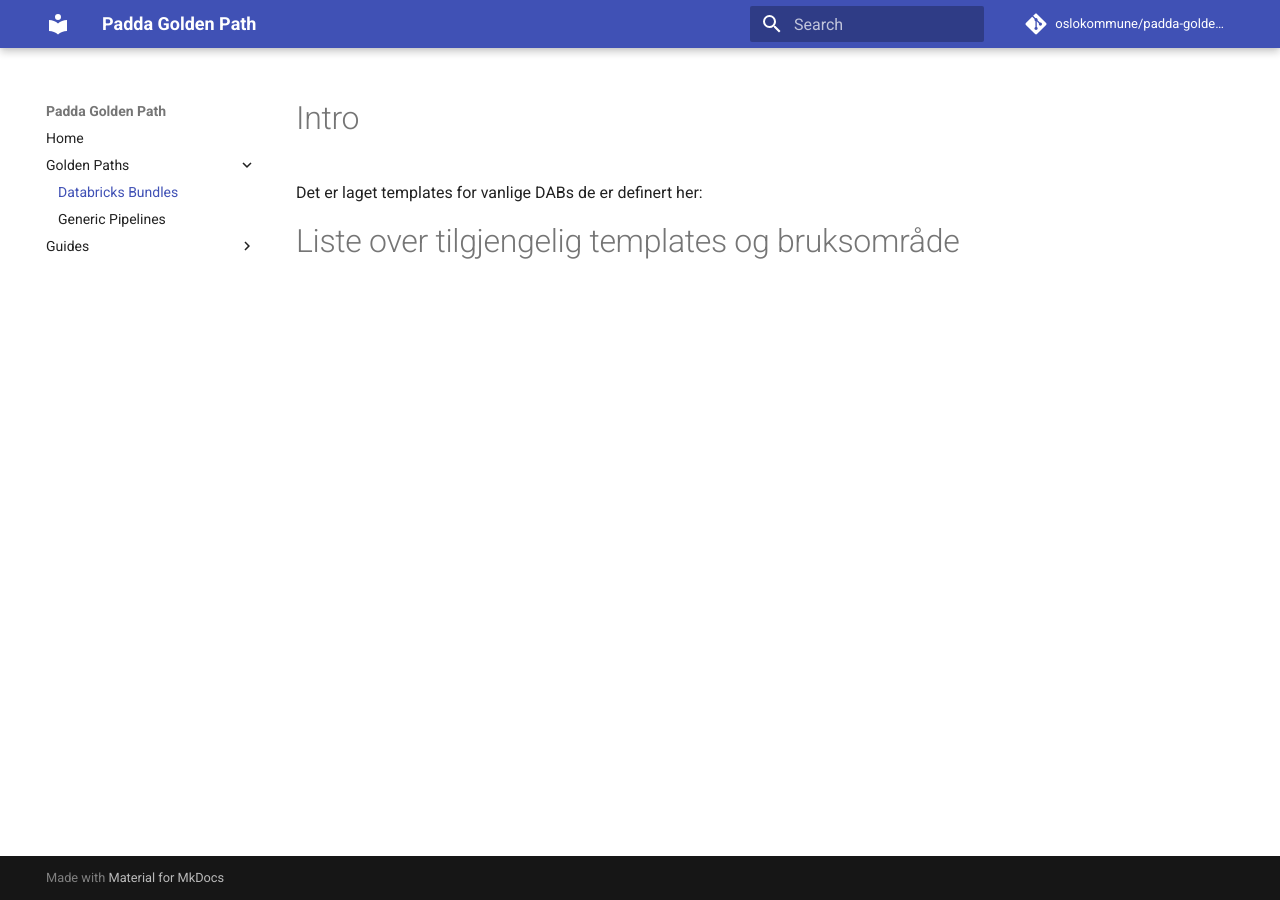
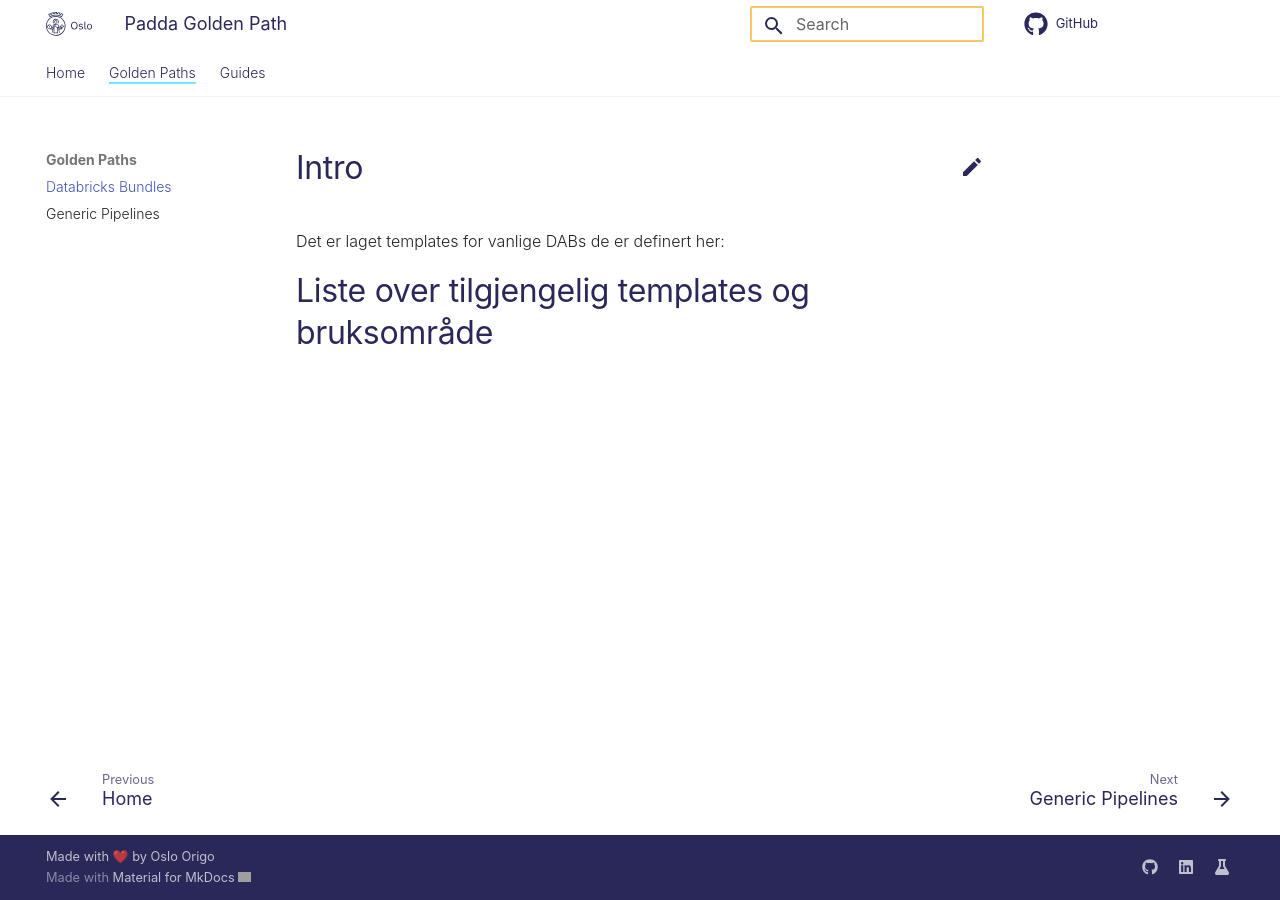
Before and after one commit to oslokommune/padda-golden-path, an MkDocs documentation site: the page built from docs/golden-paths/databricks-bundles.md, in a window 1280 px wide. Built offline with MkDocs 1.6.1 and Material for MkDocs 9.7.7, drawn with Linux system fonts in a browser that asks for light colours; comment, search, counter and statistics services are not loaded; grey boxes are pictures that could not be loaded.

Commit message:
Copy theme from dataspeilet mkdocs

```diff
--- /dev/null
+++ b/docs/stylesheets/admonitions.css
@@ -0,0 +1,59 @@
+.md-typeset .admonition {
+  box-shadow: none;
+  border: none;
+  border-radius: 0;
+  border-left-width: 0.25rem;
+  border-left-style: solid;
+  padding: 0.75rem;
+  color: var(--color-blue-dark);
+}
+
+.md-typeset .admonition-title {
+  background-color: transparent !important;
+  font-weight: 500 !important;
+  font-size: 0.625rem;
+  padding: 0 0 0.25rem 1.25rem !important;
+}
+
+.md-typeset .admonition > .admonition-title:before {
+  left: 0;
+  top: 0.2em;
+  background-color: #2A2859;
+  height: 1.25em;
+}
+
+.md-typeset .admonition > p,
+.md-typeset .admonition > :last-child {
+  margin: 0 !important;
+}
+
+.md-typeset .admonition {
+  border-color: var(--pkt-color-brand-dark-beige-1000);
+  background-color: var(--pkt-color-brand-light-beige-1000);
+}
+.md-typeset .admonition.note,
+.md-typeset .admonition.example,
+.md-typeset .admonition.tip {
+  border-color: var(--pkt-color-border-blue);
+  background-color: var(--pkt-color-brand-blue-300);
+}
+.md-typeset .admonition.success {
+  border-color: var(--pkt-color-border-green);
+  background-color: var(--pkt-color-brand-green-400);
+}
+.md-typeset .admonition.warning {
+  border-color: var(--pkt-color-border-yellow);
+  background-color: var(--pkt-color-brand-yellow-500);
+}
+
+.md-typeset .note > .admonition-title:before,
+.md-typeset .example > .admonition-title:before,
+.md-typeset .tip > .admonition-title:before {
+  mask-image: url('https://punkt-cdn.oslo.kommune.no/11.12/icons/alert-information.svg');
+}
+.md-typeset .success > .admonition-title:before {
+  mask-image: url('https://punkt-cdn.oslo.kommune.no/11.12/icons/check-circle.svg');
+}
+.md-typeset .warning > .admonition-title:before {
+  mask-image: url('https://punkt-cdn.oslo.kommune.no/11.12/icons/alert-warning.svg');
+}
--- /dev/null
+++ b/docs/stylesheets/extra.css
@@ -0,0 +1,231 @@
+/* Centering the inner content */
+
+[data-md-color-scheme="oslo"] .md-content__inner {
+  max-width: 800px;
+  margin: auto;
+}
+
+/* Fixed padding on small screens */
+
+[data-md-color-scheme="oslo"] .md-main {
+  padding: 0 20px;
+}
+
+/* Fixed padding on footer */
+
+[data-md-color-scheme="oslo"] .md-footer {
+  padding-top: 30px;
+}
+
+/* Hiding light/dark mode button */
+
+[data-md-color-scheme="oslo"] .md-header__option {
+  visibility: hidden;
+}
+
+/* Fixing GitHub icon on small screens */
+
+[data-md-color-scheme="oslo"] .md-nav__source {
+  background-color: #ffffff;
+}
+
+/* Disabling dropshadow on small screens */
+[data-md-color-scheme="oslo"] .md-header--shadow {
+  box-shadow: none;
+}
+
+/* Styling the text elements */
+@font-face {
+  font-family: "oslosans";
+  src: url("OsloSans-Regular.woff") format("truetype");
+  -webkit-font-smoothing: antialiased;
+
+}
+
+:root {
+  --md-text-font: "Oslo Sans";
+}
+
+[data-md-color-scheme="oslo"] {
+  --md-primary-fg-color: #ffffff; /* Navigation background */
+  --md-primary-bg-color: #2a2859; /* Navigation text */
+  --md-accent-fg-color: #1f42aa; /* Hover */
+  --md-accent-bg-color: #8d50b1; /* Unused(?) Hover */
+  --md-footer-bg-color: #ffffff; /* Footer */
+  --md-footer-fg-color: #2a2859; /* Footer Navigation text */
+  --md-footer-bg-color--dark: #2a2859; /* Footer Bottom layer */
+}
+
+[data-md-color-scheme="oslo"] .md-typeset h1, h2, h3 {
+  color: #2a2859;
+}
+
+[data-md-color-scheme="oslo"] p, li {
+  font-weight: 300 !important;
+}
+
+[data-md-color-scheme="oslo"] .md-header__topic:first-child {
+  font-weight: 400 !important;
+}
+
+[data-md-color-scheme="oslo"] h1, h2, h3, h4, h5 {
+  font-weight: 400 !important;
+}
+
+[data-md-color-scheme="oslo"] .md-content a {
+  color: #2a2859;
+  text-underline-offset: 3px;
+}
+
+[data-md-color-scheme="oslo"] .md-content a:hover {
+  color: #1f42aa;
+}
+
+[data-md-color-scheme="oslo"] .md-content a, .md-content a.hover{
+  text-decoration: underline;
+  text-decoration-thickness: 1px;
+}
+
+[data-md-color-scheme="oslo"] .md-typeset kbd {
+  margin: 0 0.3em;
+}
+
+[data-md-color-scheme="oslo"] .md-typeset__table {
+  min-width: 100%;
+}
+
+[data-md-color-scheme="oslo"] .md-typeset table:not([class]) {
+   display: table;
+}
+
+[data-md-color-scheme="oslo"] .md-search__input::placeholder {
+  color: #666666;
+}
+
+[data-md-color-scheme="oslo"] .md-search__input {
+  color: #2a2859;
+}
+
+[data-md-color-scheme="oslo"] .md-search__form {
+  background-color: #ffffff;
+  border: 2px solid #f9C66b;
+}
+
+[data-md-color-scheme="oslo"] .md-search__form:hover {
+  background-color: #ffffff;
+}
+
+[data-md-color-scheme="oslo"] .md-tabs {
+  border-bottom: 1px solid #f2f2f2;
+}
+
+[data-md-color-scheme="oslo"] .md-source:focus,
+.md-source:hover,
+.md-nav__source:hover,
+.md-tabs__link:focus,
+.md-tabs__link:hover,
+.md-body__link:focus,
+.md-body__link:hover,
+.md-footer__link:focus,
+.md-footer__link:hover {
+ opacity:1;
+ color: #1f42aa;
+}
+
+[data-md-color-scheme="oslo"] html .md-footer-meta.md-typeset a:focus,
+html .md-footer-meta.md-typeset a:hover {
+ opacity:1;
+ color: #B3F5FF;
+}
+
+/* Underlining the active menu item (and removing fade) */
+[data-md-color-scheme="oslo"] .md-tabs__link {
+  opacity:1;
+}
+
+[data-md-color-scheme="oslo"] .md-tabs__item--active {
+  text-decoration: underline;
+  text-decoration-color: #6fe9ff;
+  text-decoration-thickness: 2px;
+  text-underline-offset: 4px;
+}
+
+/* Styling Buttons */
+
+[data-md-color-scheme="oslo"] .md-button {
+  border: 2px solid #2A2859;
+  color: #2A2859 !important;
+  text-decoration: none !important;
+  font-weight: 500 !important;
+}
+
+[data-md-color-scheme="oslo"] .md-button:hover {
+  background-color: #1F42AA;
+  color: #ffffff !important;
+  text-decoration-color: #ffffff;
+  text-decoration: underline !important;
+  text-underline-offset: 4px;
+}
+
+[data-md-color-scheme="oslo"] .md-clipboard {
+  color: #2A2859;
+}
+
+[data-md-color-scheme="oslo"] .md-clipboard:hover {
+  color:#1f42aa
+}
+
+/* Styling Abbreviations */
+[data-md-color-scheme="oslo"] abbr {
+    background-color: #e5fcff;
+    border: none;
+}
+
+article a:not([href^='/']):not([href^='#']):not([href*='127.0.0.1']):not([href*='localhost']):not([href*='oslokommune.github.io/dataspeilet']):not(.md-icon):after,
+a[target='_blank']:after {
+  display: inline-block;
+  content: '';
+  width: 1em;
+  height: 1em;
+  --svg: url(https://punkt-cdn.oslo.kommune.no/latest/icons/new-window-small.svg);
+  background-image: var(--svg);
+  background-position: bottom left;
+  background-repeat: no-repeat;
+  background-size: contain;
+  vertical-align: baseline;
+}
+
+.md-social a[target='_blank']:after {
+  display: none;
+}
+
+/* Keys */
+.md-typeset kbd {
+  border: 1px solid #808080;
+  box-shadow: none;
+  margin: 0;
+}
+
+body[data-md-path="datakatalog/index"] .md-main {
+  background-color: #ea8888;
+  max-width: 100%; /* optional: make full width */
+}
+
+body[data-md-path="datakatalog/index"] .md-content__inner {
+  max-width: none;
+  width: 100%;
+  padding: 0;
+  background-color: #6fe9ff;
+}
+
+/* Target the "question" collapsible blocks */
+.md-typeset .admonition.question,
+.md-typeset details.question {
+  border-color: #E5FFE6;
+}
+
+.md-typeset .admonition.question > .admonition-title,
+.md-typeset details.question > summary {
+  background-color: #E5FFE6;
+  color: #034B45; /* text color */
+}
--- /dev/null
+++ b/docs/stylesheets/punkt.css
@@ -0,0 +1,188 @@
+.pkt-linkcard-group {
+  display: grid;
+  gap: 1rem;
+}
+.pkt-linkcard-group .pkt-linkcard {
+  flex: 1;
+}
+
+.pkt-linkcard {
+  display: flex;
+  flex-direction: row;
+  gap: 0.75rem;
+  padding: 1rem;
+  font-size: 1rem !important;
+  text-decoration: none !important;
+  border: 4px solid var(--pkt-color-border-subtle);
+}
+
+.pkt-linkcard .pkt-icon {
+  height: 1.15em;
+  margin-top: 0.25rem;
+}
+
+.pkt-linkcard:not(.pkt-linkcard--disabled):hover .pkt-linkcard__title {
+  text-decoration: underline;
+}
+
+.pkt-linkcard__title {
+  font-size: 1em;
+  font-weight: 500;
+}
+
+.pkt-linkcard__text {
+  font-size: 0.7em;
+  font-weight: 300;
+}
+
+.pkt-linkcard--disabled {
+  opacity: 0.25;
+}
+
+/*
+ * Colors
+ * Brand
+ * Light mode
+ * Dark mode
+ */
+ :root {
+  /**
+   * @tokens Colors
+   * @presenter Color
+   */
+  --pkt-color-brand-blue-100: #F1FDFF;
+  --pkt-color-brand-blue-200: #E5FCFF;
+  --pkt-color-brand-blue-300: #D1F9FF;
+  --pkt-color-brand-blue-500: #B3F5FF;
+  --pkt-color-brand-blue-1000: #6FE9FF;
+  --pkt-color-brand-dark-blue-700: #6A698B;
+  --pkt-color-brand-dark-blue-1000: #2A2859;
+  --pkt-color-brand-warm-blue-1000: #1F42AA;
+  --pkt-color-brand-green-400: #C7FDE9;
+  --pkt-color-brand-green-1000: #43F8B6;
+  --pkt-color-brand-light-green-400: #E5FFE6;
+  --pkt-color-brand-light-green-1000: #C7F6C9;
+  --pkt-color-brand-dark-green-1000: #034B45;
+  --pkt-color-brand-yellow-1000: #F9C66B;
+  --pkt-color-brand-yellow-500: #FFE7BC;
+  --pkt-color-brand-red-100: #FFF2F1;
+  --pkt-color-brand-red-400: #FFDFDC;
+  --pkt-color-brand-red-600: #FFB4AC;
+  --pkt-color-brand-red-1000: #FF8274;
+  --pkt-color-brand-light-beige-1000: #F8F0DD;
+  --pkt-color-brand-dark-beige-1000: #D0BFAE;
+  --pkt-color-brand-neutrals-white: #FFFFFF;
+  --pkt-color-brand-neutrals-100: #F9F9F9;
+  --pkt-color-brand-neutrals-200: #F2F2F2;
+  --pkt-color-brand-neutrals-1000: #2C2C2C;
+  --pkt-color-brand-neutrals-black: #000000;
+  --pkt-color-brand-neutrals-transparent: transparent;
+  --pkt-color-brand-purple-1000: #E0ADFF;
+  --pkt-color-grays-gray-100: #E6E6E6;
+  --pkt-color-grays-gray-200: #CCCCCC;
+  --pkt-color-grays-gray-300: #B3B3B3;
+  --pkt-color-grays-gray-400: #9A9A9A;
+  --pkt-color-grays-gray-500: #808080;
+  --pkt-color-grays-gray-600: #666666;
+  --pkt-color-grays-gray-700: #4D4D4D;
+  --pkt-color-grays-gray-800: #333333;
+  --pkt-color-grays-gray-900: #1A1A1A;
+  --pkt-color-grays-gray-1000: #2C2C2C;
+  --pkt-color-background-card: #FFFFFF;
+  --pkt-color-background-default: #FFFFFF;
+  --pkt-color-background-subtle: #F9F9F9;
+  --pkt-color-background-transparent: transparent;
+  --pkt-color-border-default: #2A2859;
+  --pkt-color-border-beige: #D0BFAE;
+  --pkt-color-border-blue: #6FE9FF;
+  --pkt-color-border-gray: #CCCCCC;
+  --pkt-color-border-green: #43F8B6;
+  --pkt-color-border-light-beige: #F8F0DD;
+  --pkt-color-border-red: #FF8274;
+  --pkt-color-border-subtle: #F2F2F2;
+  --pkt-color-border-yellow: #F9C66B;
+  --pkt-color-border-states-active: #1F42AA;
+  --pkt-color-border-states-disabled: #B3B3B3;
+  --pkt-color-border-states-focus: #E0ADFF;
+  --pkt-color-border-states-hover: #1F42AA;
+  --pkt-color-surface-default-faded-green: #E5FFE6;
+  --pkt-color-surface-default-faded-red: #FFDFDC;
+  --pkt-color-surface-default-gray: #F9F9F9;
+  --pkt-color-surface-default-light-beige: #F8F0DD;
+  --pkt-color-surface-default-light-blue: #D1F9FF;
+  --pkt-color-surface-default-light-green: #C7FDE9;
+  --pkt-color-surface-default-red: #FFB4AC;
+  --pkt-color-surface-default-yellow: #FFE7BC;
+  --pkt-color-surface-strong-beige: #D0BFAE;
+  --pkt-color-surface-strong-blue: #6FE9FF;
+  --pkt-color-surface-strong-dark-blue: #2A2859;
+  --pkt-color-surface-strong-dark-green: #034B45;
+  --pkt-color-surface-strong-gray: #F2F2F2;
+  --pkt-color-surface-strong-green: #43F8B6;
+  --pkt-color-surface-strong-light-green: #C7F6C9;
+  --pkt-color-surface-strong-red: #FF8274;
+  --pkt-color-surface-strong-yellow: #F9C66B;
+  --pkt-color-surface-subtle-light-blue: #E5FCFF;
+  --pkt-color-surface-subtle-light-red: #FFF2F1;
+  --pkt-color-surface-subtle-pale-blue: #F1FDFF;
+  --pkt-color-surface-subtle-white: #FFFFFF;
+  --pkt-color-text-body-dark: #2A2859;
+  --pkt-color-text-body-default: #2A2859;
+  --pkt-color-text-body-light: #FFFFFF;
+  --pkt-color-text-placeholder: #666666;
+  --pkt-color-text-action-disabled: #666666;
+  --pkt-color-text-action-active: #1F42AA;
+  --pkt-color-text-action-hover: #1F42AA;
+  --pkt-color-text-action-normal: #2A2859;
+  --color-blue: #6fe9ff;
+  --color-blue-light: #b3f5ff;
+  --color-blue-dark: #2a2859;
+  --color-green: #43f8b6;
+  --color-green-light: #c7f6c9;
+  --color-green-dark: #034b45;
+  --color-red: #ff8274;
+  --color-red-light: #ffb4ac;
+  --color-yellow: #f9c66b;
+  --color-beige-light: #f8f0dd;
+  --color-beige-dark: #d0bfae;
+  --color-active: #1f42aa;
+  --color-active-light: #b3f5ff;
+  --color-hover: #1f42aa;
+  --color-hover-light: #b3f5ff;
+  --color-focus: #e0adff;
+  --color-disabled: #4d4d4d;
+  --color-disabled-light: #f9f9f9;
+  --color-info: #2a2859;
+  --color-success: #034b45;
+  --color-warning: #774c01;
+  --color-error: #96281c;
+  --color-blue-dark-5: #f2f9ff;
+  --color-blue-dark-10: #d9e9f2;
+  --color-blue-5: #f1fdff;
+  --color-blue-10: #e5fcff;
+  --color-blue-60: #d1f9ff;
+  --color-green-dark-5: #f2fff3;
+  --color-green-dark-10: #d9f2ef;
+  --color-green-10: #e5ffe6;
+  --color-green-30: #c7fde9;
+  --color-red-5: #fff3f2;
+  --color-red-10: #ffe8e5;
+  --color-red-30: #ffdfdc;
+  --color-yellow-5: #fef9f0;
+  --color-yellow-50: #ffe7bc;
+  --color-gray-light: #f9f9f9;
+  --color-gray: #f2f2f2;
+  --color-gray-dark: #2c2c2c;
+  --color-transparent: transparent;
+  --color-white: #fff;
+  --color-grayscale-10: #e6e6e6;
+  --color-grayscale-20: #ccc;
+  --color-grayscale-30: #b3b3b3;
+  --color-grayscale-40: #9a9a9a;
+  --color-grayscale-50: #808080;
+  --color-grayscale-60: #666;
+  --color-grayscale-70: #4d4d4d;
+  --color-grayscale-80: #333;
+  --color-grayscale-90: #1a1a1a;
+  --color-black: #000;
+}
--- a/mkdocs.yml
+++ b/mkdocs.yml
@@ -1,19 +1,75 @@
 site_name: Padda Golden Path
 site_description: Golden paths, Databricks bundles, and shared libs
 site_url: https://oslokommune.github.io/padda-golden-path/
-repo_name: oslokommune/padda-golden-path
 repo_url: https://github.com/oslokommune/padda-golden-path
+edit_uri: edit/main/docs/
+
+copyright: >
+  Made with ❤️ by Oslo Origo
+
+docs_dir: ./docs
+
+plugins:
+  - search
+  - mkdocstrings:
+      handlers:
+        python:
+          options:
+            docstring_style: google
+
 theme:
   name: material
+
+  logo: assets/oslologo.svg
+  favicon: assets/favicon.ico
+
+  palette:
+    - scheme: oslo
+      toggle:
+        icon: material/brightness-auto
+        name: Switch to light mode
+
+  icon:
+    repo: fontawesome/brands/github
+    edit: material/pencil
+    admonition:
+      example: material/ship-wheel
+
   features:
+    - content.action.edit
+    - content.code.annotate
+    - content.code.copy
+    - content.tabs.link
+    - content.tooltips
+    - navigation.footer
+    - navigation.indexes
     - navigation.instant
+    - navigation.tabs
     - navigation.tracking
-    - content.code.copy
-    - toc.follow
-    - search.suggest
-    - search.highlight
-  palette:
-    - scheme: default
+
+extra_css:
+  - stylesheets/admonitions.css
+  - stylesheets/extra.css
+  - stylesheets/punkt.css
+
+markdown_extensions:
+  - admonition
+  - pymdownx.details
+  - pymdownx.superfences
+  - pymdownx.keys
+  - attr_list
+
+extra:
+  social:
+    - icon: fontawesome/brands/github
+      link: https://github.com/oslokommune
+
+    - icon: fontawesome/brands/linkedin
+      link: https://www.linkedin.com/company/osloorigo
+
+    - icon: fontawesome/solid/flask
+      link: https://labs.oslo.kommune.no/
+
 nav:
   - Home: index.md
   - Golden Paths:
@@ -22,14 +78,3 @@ nav:
   - Guides:
       - Developer setup: guides/dev-setup.md
       - uv Workspace: guides/uv-workspace-howto.md
-plugins:
-  - search
-  - mkdocstrings:
-      handlers:
-        python:
-          options:
-            docstring_style: google
-markdown_extensions:
-  - admonition
-  - pymdownx.details
-  - pymdownx.superfences
```
Also changed, not shown: docs/assets/apple-touch-icon.png (added), docs/assets/favicon.ico (added), docs/assets/oslologo.svg (added), 1 other file.
